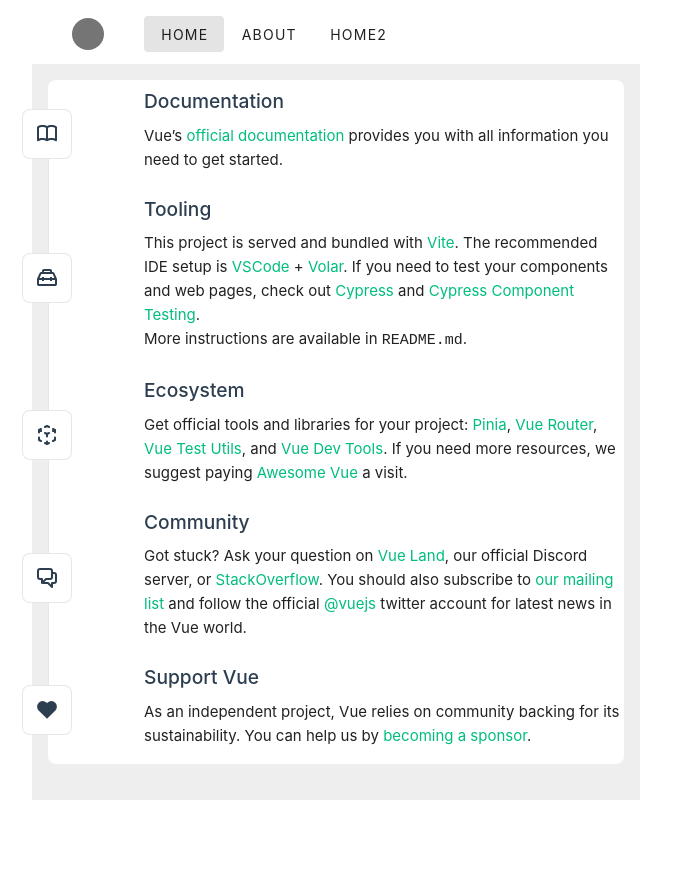
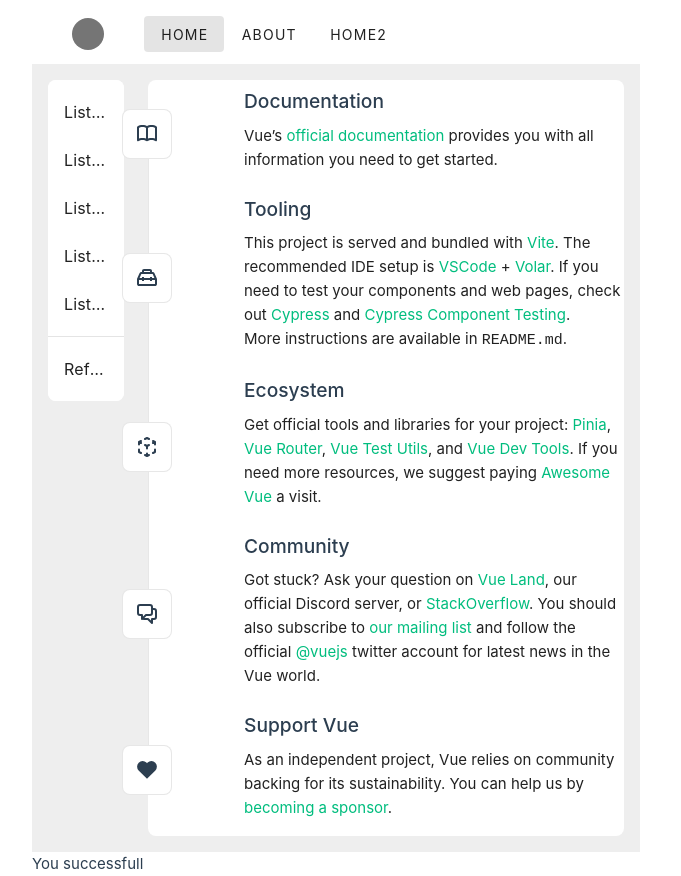
Before and after one commit to Laboratorynotices/GitHubPageTest, a Vue app: page / in a window 1280 px wide. Shown: the whole page, without its empty margins (0-681 px from the left). Before the commit the page ends 800 px from the top, so only its background shows below. Built offline with nearby package versions, Linux system fonts and the light colour scheme.

Commit message:
Revert "feat:"
This reverts commit e583066e54b7f3b269979222ce90309ef7cc0d82.

```diff
--- a/src/components/layouts/constrained/LayoutMain.vue
+++ b/src/components/layouts/constrained/LayoutMain.vue
@@ -1,5 +1,6 @@
 <script setup lang="ts">
 import { RouterView } from 'vue-router';
+import HelloWorld from '@/components/HelloWorld.vue';
 import NavBar from '@/components/layouts/constrained/NavBar.vue';
 </script>
 
@@ -10,7 +11,7 @@
     <v-main class="bg-grey-lighten-3">
       <v-container>
         <v-row>
-          <v-col v-if="false" cols="2">
+          <v-col v-if="true" cols="2">
             <v-sheet rounded="lg">
               <v-list rounded="lg">
                 <v-list-item v-for="n in 5" :key="n" link>
@@ -38,4 +39,6 @@
   </v-app>
 
   <v-divider class="border-opacity-100 mt-6" color="success"></v-divider>
+
+  <HelloWorld />
 </template>
```
Also changed, not shown: 8 other files (tests, documents, lock files or other folders).
